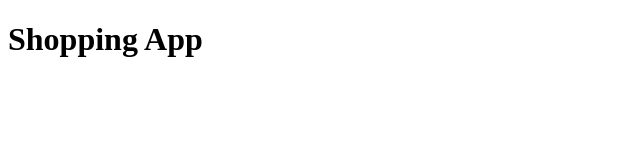
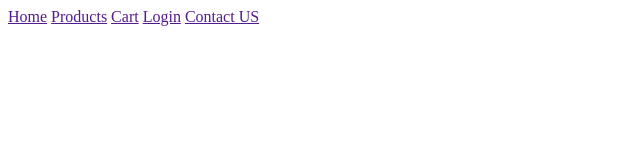
Before and after one commit to njirutitus/shopping-website1, a plain HTML site: page index.html in a window 1280 px wide. Shown: the whole page, without its empty margins (0-640 px from the left). Drawn offline with Linux system fonts and the light colour scheme.

Commit message:
add navigation section to index page

```diff
--- a/index.html
+++ b/index.html
@@ -7,6 +7,13 @@
     <title>Shopping App</title>
   </head>
   <body>
-    <h1>Shopping App</h1>
+    <!-- Navigation section -->
+    <nav>
+      <a href="">Home</a>
+      <a href="">Products</a>
+      <a href="">Cart</a>
+      <a href="">Login</a>
+      <a href="">Contact US</a>
+    </nav>
   </body>
 </html>
```
